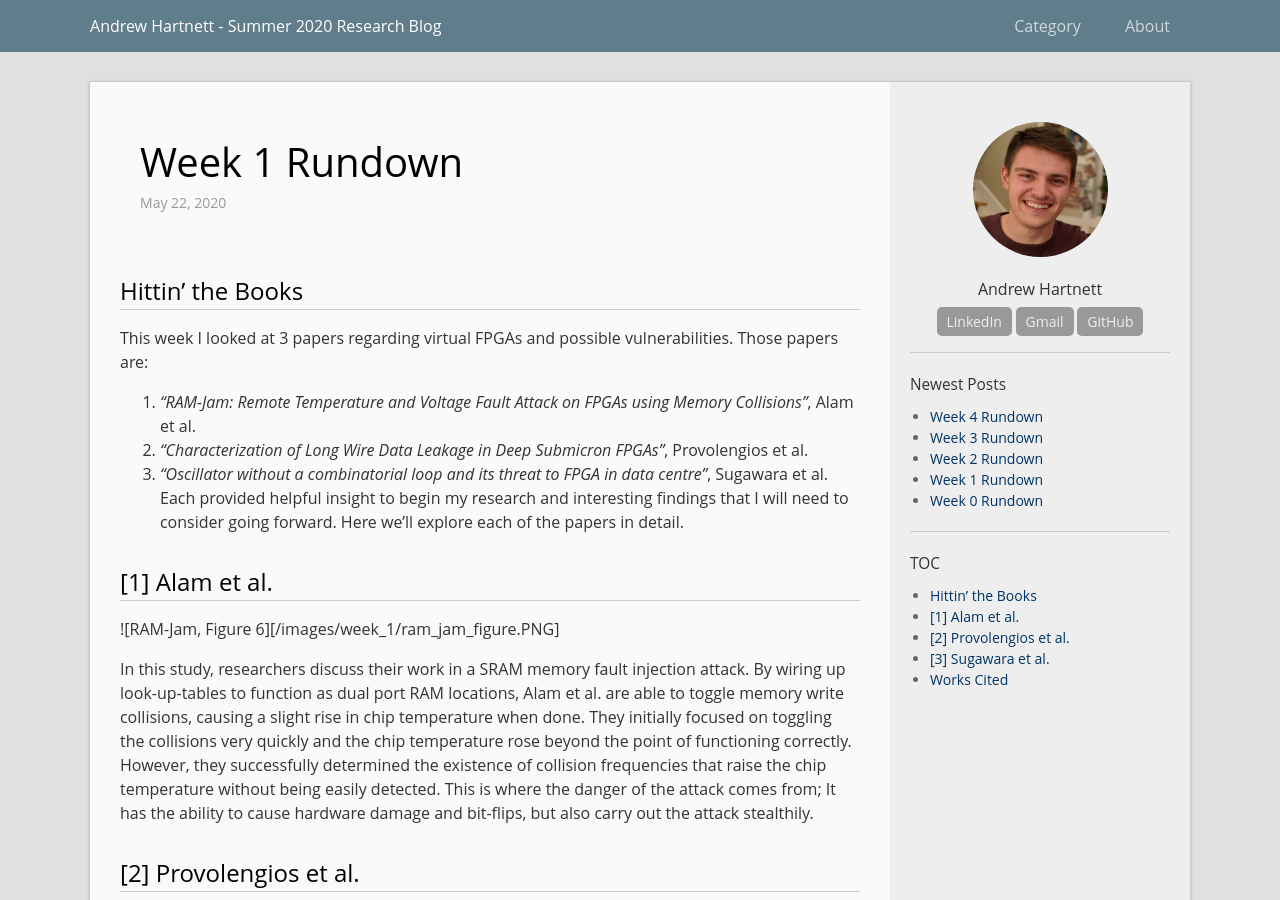
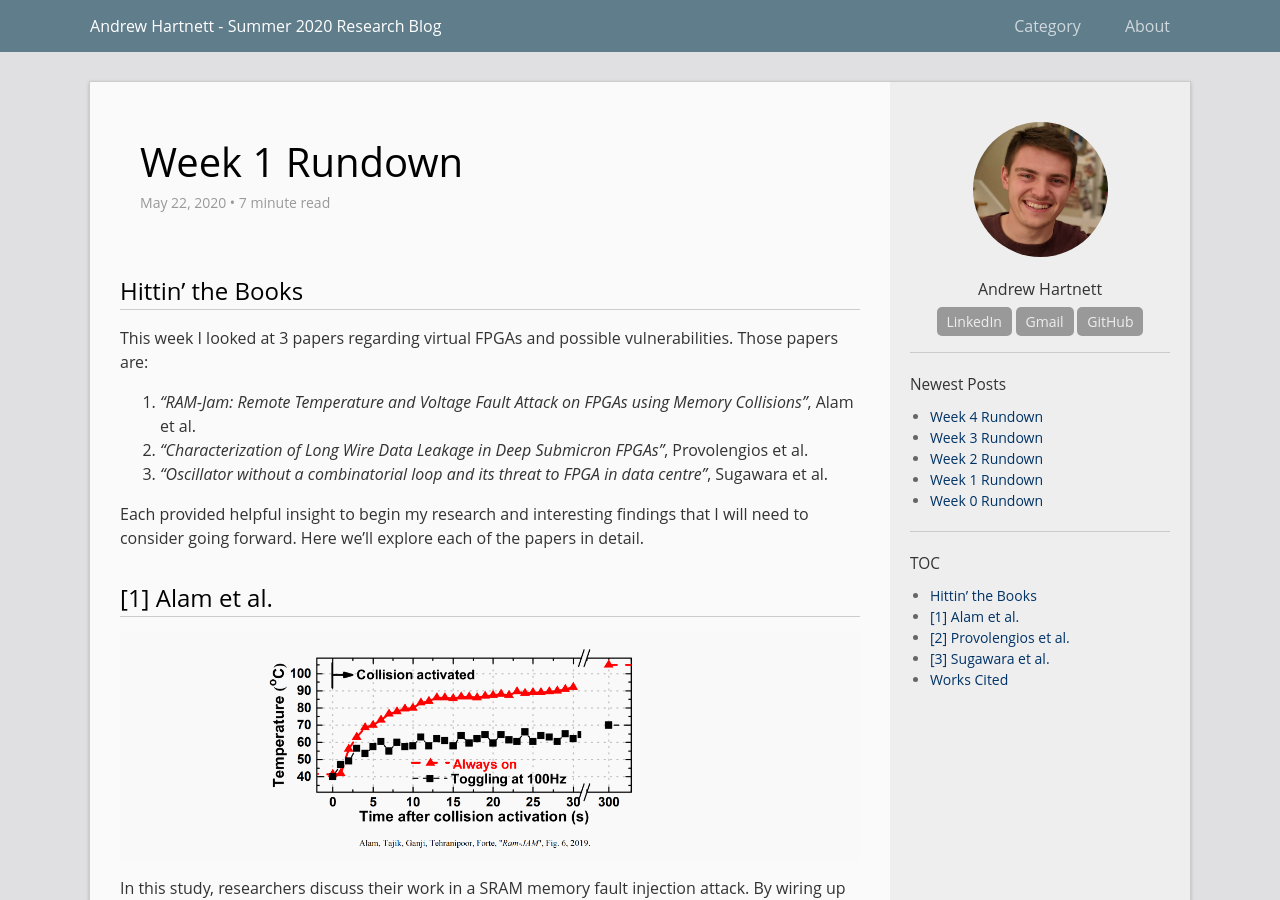
Before and after one commit to andrewH01/andrewH01.github.io, a Jekyll site: the page built from _posts/2020-05-22-week-1.markdown, in a window 1280 px wide and 900 px high. Built offline with Jekyll 4.4.1, drawn with Linux system fonts in a browser that asks for light colours.

Commit message:
Fixed picture in week 1 post

```diff
--- a/_posts/2020-05-15-week-0.markdown
+++ b/_posts/2020-05-15-week-0.markdown
@@ -3,7 +3,6 @@ layout: post
 title:  Week 0 Rundown
 date:   2020-05-15 16:53:10 -0400
 time_to_read: 5 minute read
-meta: This is a test
 categories:
   - Research
   - All
--- a/_posts/2020-05-22-week-1.markdown
+++ b/_posts/2020-05-22-week-1.markdown
@@ -2,6 +2,7 @@
 layout: post
 title:  Week 1 Rundown
 date:   2020-05-22 15:17:52 -0400
+time_to_read: 7 minute read
 categories:
   - Research
   - All
@@ -12,11 +13,12 @@ This week I looked at 3 papers regarding virtual FPGAs and possible vulnerabilit
 1. *“RAM-Jam: Remote Temperature and Voltage Fault Attack on FPGAs using Memory Collisions”*, Alam et al.
 2. *“Characterization of Long Wire Data Leakage in Deep Submicron FPGAs”*, Provolengios et al.
 3. *“Oscillator without a combinatorial loop and its threat to FPGA in data centre”*, Sugawara et al.
+
 Each provided helpful insight to begin my research and interesting findings that I will need to consider going forward. Here we'll explore each of the papers in detail.
 
 # [1] Alam et al.
 
-![RAM-Jam, Figure 6][/images/week_1/ram_jam_figure.PNG]
+![From "RAM-Jam", Figure 6](/images/week_1/ram_jam_figure.PNG)
 
 In this study, researchers discuss their work in a SRAM memory fault injection attack. By wiring up look-up-tables to function as dual port RAM locations, Alam et al. are able to toggle memory write collisions, causing a slight rise in chip temperature when done. They initially focused on toggling the collisions very quickly and the chip temperature rose beyond the point of functioning correctly. However, they successfully determined the existence of collision frequencies that raise the chip temperature without being easily detected. This is where the danger of the attack comes from; It has the ability to cause hardware damage and bit-flips, but also carry out the attack stealthily.
 
```
